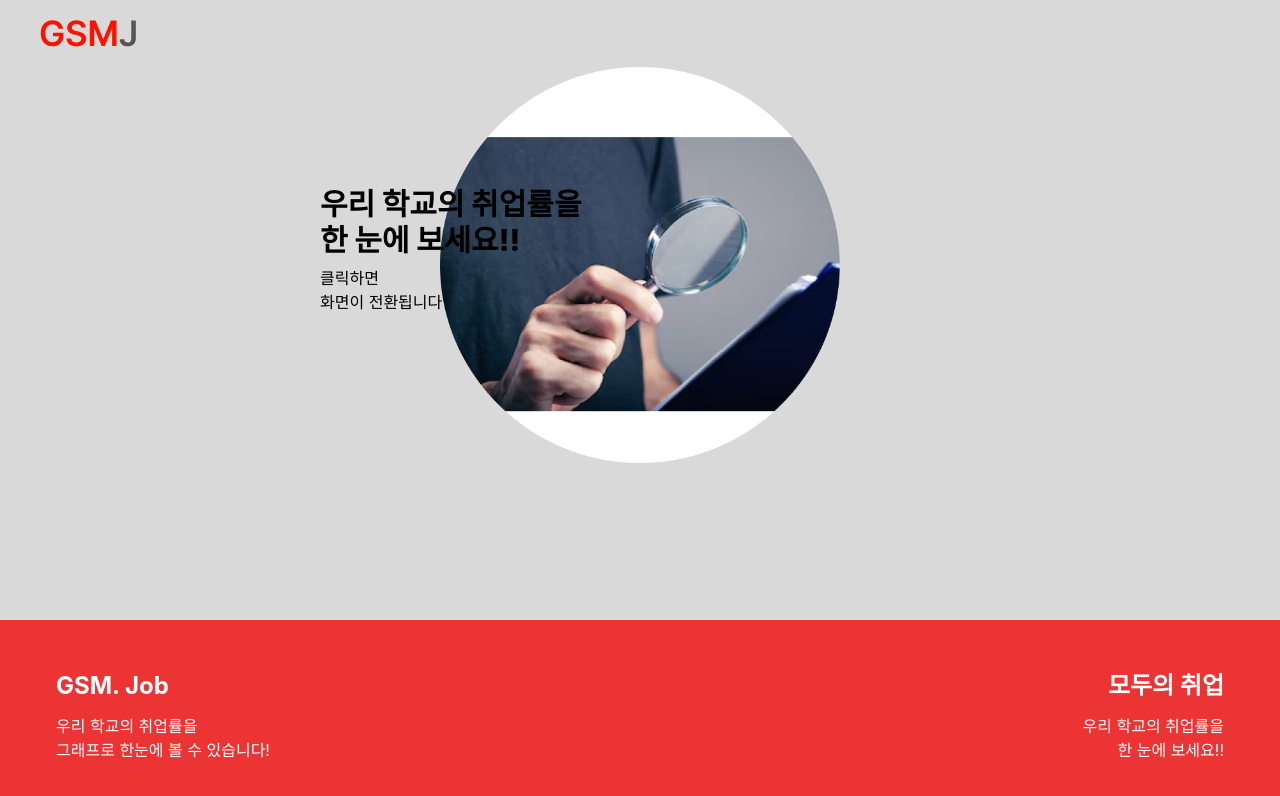
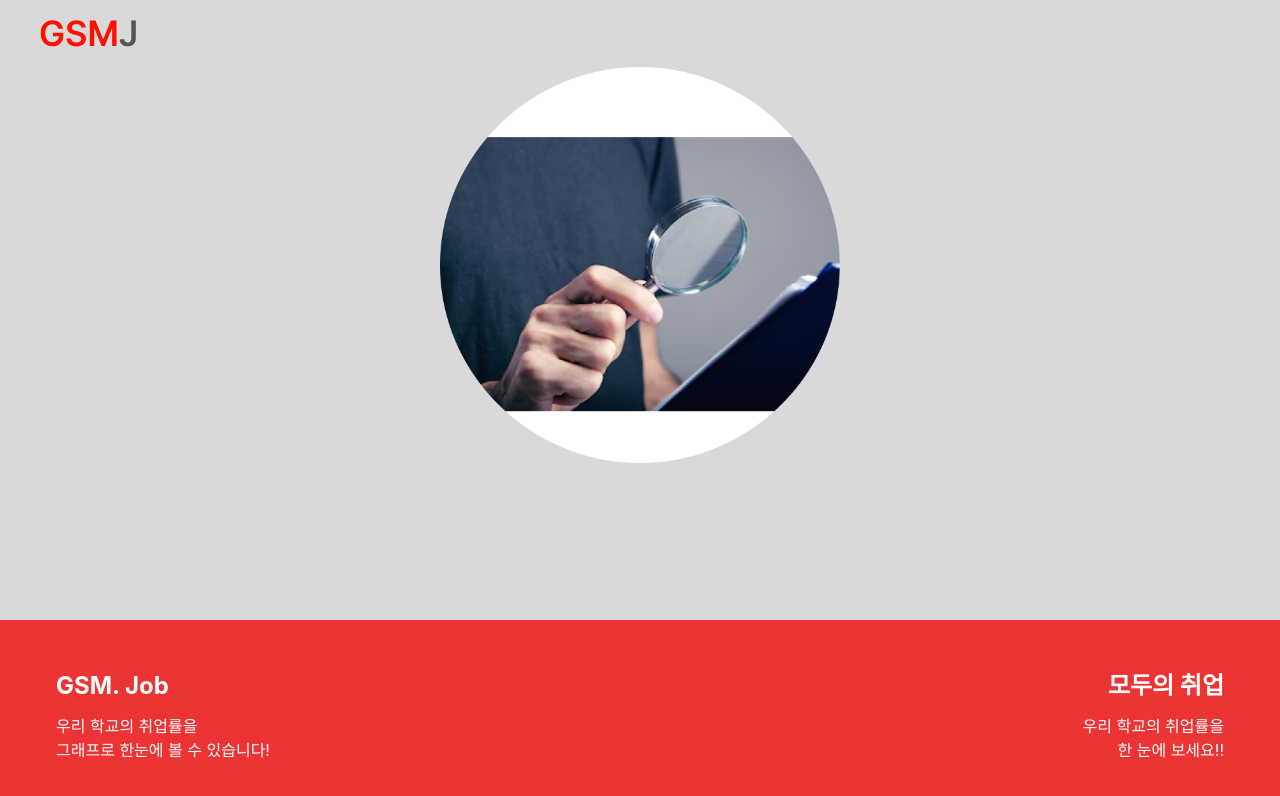
Before and after one commit to red-Warm/redWarm-FE, a React (Create React App) app: page / in a window 1280 px wide. Shown: the top 796 px of the page. Built offline with nearby package versions, Linux system fonts and the light colour scheme.

Commit message:
delete 문구

```diff
--- a/src/components/content.tsx
+++ b/src/components/content.tsx
@@ -4,18 +4,6 @@ export function Content() {
   return (
     <div className="relative flex justify-center">
       <img src={mainImg} alt="메인 이미지" className="w-[400px]" />
-      <div
-        className="absolute flex flex-col"
-        style={{ left: "25%", top: "30%" }}
-      >
-        <h1 className="mb-2 text-3xl font-extrabold text-left text-black">
-          우리 학교의 취업률을 <br />한 눈에 보세요!!
-        </h1>
-        <span className="text-left text-black text-3 ">
-          클릭하면 <br />
-          화면이 전환됩니다
-        </span>
-      </div>
     </div>
   );
 }
```
